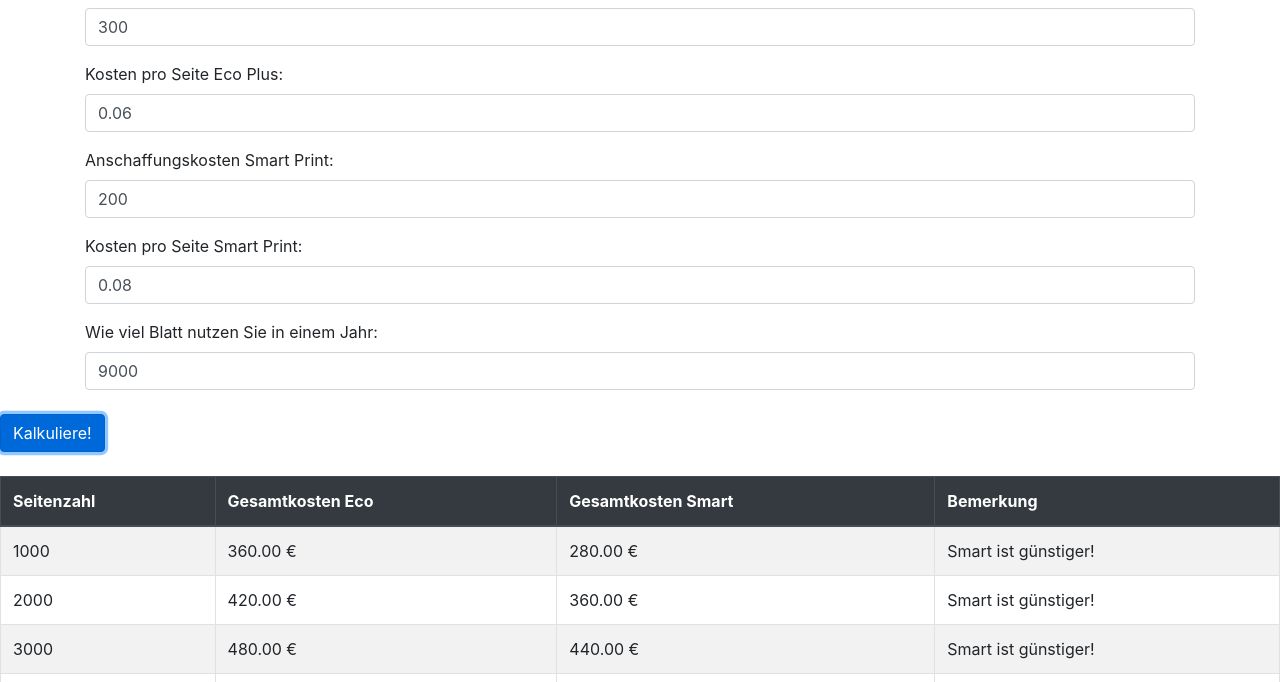
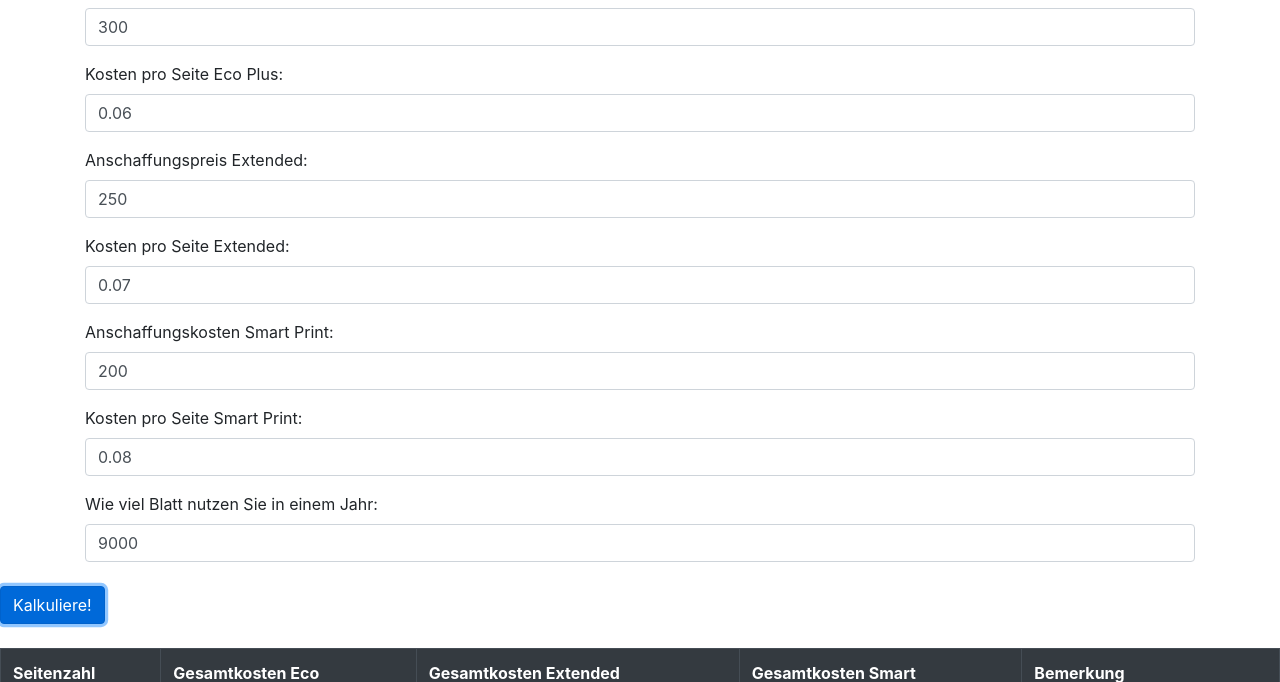
Before and after one commit to enekarab/lernplattform, a plain HTML site: page 007_Druckvergleich/index.html in a window 1280 px wide. Both pictures are taken after a click on the button "Kalkuliere!". Shown: the part 118-800 px from the top of the page. Drawn offline with nearby package versions, Linux system fonts and the light colour scheme.

Commit message:
Update index.html

```diff
--- a/007_Druckvergleich/index.html
+++ b/007_Druckvergleich/index.html
@@ -1,4 +1,5 @@
 <!DOCTYPE html>
+
 <html><head><meta http-equiv="Content-Type" content="text/html; charset=UTF-8">
 
     <title>Druckervergleich</title> <a href="../index.html"><button class="btn btn-primary">Hauptseite</button></a>
@@ -17,6 +18,16 @@
                 <label for="idKostenProSeiteEco">Kosten pro Seite Eco Plus:</label>
                 <input id="idKostenProSeiteEco" class="form-control" type="number" value="0.06" step="0.01" placeholder="in €">
             </div>
+
+            <div class="form-group">
+                <label for="idAnschaffungspreisExtended">Anschaffungspreis Extended:</label>
+                <input id="idAnschaffungspreisExtended" class="form-control" type="number" value="250" placeholder="in €">
+            </div>
+            <div class="form-group">
+                <label for="idKostenProSeiteExtended">Kosten pro Seite Extended:</label>
+                <input id="idKostenProSeiteExtended" class="form-control" type="number" value="0.07" step="0.01" placeholder="in €">
+            </div>
+
             <div class="form-group">
                 <label for="idAnschaffungspreisSmart">Anschaffungskosten Smart Print:</label>
                 <input id="idAnschaffungspreisSmart" class="form-control" type="number" value="200" placeholder="in €">
@@ -29,12 +40,12 @@
             <div class="form-group"></div>
                 <label for="idplattpapier">Wie viel Blatt nutzen Sie in einem Jahr:</label>
                 <input id="idplattpapier" class="form-control" type="number" value="9000" min="1000" step="1000" placeholder="Stück">
-            </div>
-        </br>
+            </form></div>
+        <br>
             <button type="button" class="btn btn-primary" onclick="fDruck();">Kalkuliere!</button>
-        </form>
+
         <div class="mt-4" id="idAusgabe"></div>
-    </div>
+
 
 
     <script src="./Druckervergleich_files/jquery-3.5.1.slim.min.js.Download"></script>
@@ -44,58 +55,50 @@
     <script>
 
 function fDruck() {
-
     var vAnschaffungsPreisEco = parseFloat(document.getElementById("idAnschaffungspreisECO").value);
     var vAnschaffungsPreisSmart = parseFloat(document.getElementById("idAnschaffungspreisSmart").value);
+    var vAnschaffungsPreisExtended = parseFloat(document.getElementById("idAnschaffungspreisExtended").value);
     var vKostenProSeiteEco = parseFloat(document.getElementById("idKostenProSeiteEco").value);
+    var vKostenProSeiteExtended = parseFloat(document.getElementById("idKostenProSeiteExtended").value);
     var vKostenProSeiteSmart = parseFloat(document.getElementById("idKostenProSeiteSmart").value);
     var vAusgabeHTML = "";
     var vStart = 1000;
     var vplattpapier = parseFloat(document.getElementById("idplattpapier").value);
     var vXK = vplattpapier;
 
-
     vAusgabeHTML = vAusgabeHTML + "<table class='table table-striped table-bordered'>";
     vAusgabeHTML = vAusgabeHTML + "<thead class='thead-dark'><tr><th>Seitenzahl</th>";
     vAusgabeHTML = vAusgabeHTML + "<th>Gesamtkosten Eco</th>";
+    vAusgabeHTML = vAusgabeHTML + "<th>Gesamtkosten Extended</th>";
     vAusgabeHTML = vAusgabeHTML + "<th>Gesamtkosten Smart</th>";
     vAusgabeHTML = vAusgabeHTML + "<th>Bemerkung</th></tr></thead><tbody>";
 
                 while (vStart <= vXK) {
 
                     var vGesamtkostenEco = vAnschaffungsPreisEco + (vStart * vKostenProSeiteEco);
+                    var vGesamtkostenExtended = vAnschaffungsPreisExtended + (vStart * vKostenProSeiteExtended);
                     var vGesamtkostenSmart = vAnschaffungsPreisSmart + (vStart * vKostenProSeiteSmart);
-
 
                         vAusgabeHTML = vAusgabeHTML + "<tr><td>" + vStart + "</td>";
                         vAusgabeHTML = vAusgabeHTML + "<td>" + vGesamtkostenEco.toFixed(2) + " €</td>";
+                        vAusgabeHTML = vAusgabeHTML + "<td>" + vGesamtkostenExtended.toFixed(2) + " €</td>";
                         vAusgabeHTML = vAusgabeHTML + "<td>" + vGesamtkostenSmart.toFixed(2) + " €</td>";
 
-
-        if (vGesamtkostenEco < vGesamtkostenSmart) {
+                        if (vGesamtkostenEco < vGesamtkostenSmart && vGesamtkostenEco < vGesamtkostenExtended) {
                             vAusgabeHTML = vAusgabeHTML + "<td>Eco ist günstiger!</td></tr>";
-        } else if (vGesamtkostenEco > vGesamtkostenSmart) {
+                        } else if (vGesamtkostenSmart < vGesamtkostenEco && vGesamtkostenSmart < vGesamtkostenExtended) {
                             vAusgabeHTML = vAusgabeHTML + "<td>Smart ist günstiger!</td></tr>";
-        } else {
-            vAusgabeHTML = vAusgabeHTML + "<td style='background-color: grey;'>Kritische Menge!</td></tr>";
+                        } else if (vGesamtkostenExtended < vGesamtkostenSmart && vGesamtkostenExtended < vGesamtkostenEco) {
+                            vAusgabeHTML = vAusgabeHTML + "<td>Extended ist günstiger!</td></tr>";
+                        } else if (vGesamtkostenExtended === vGesamtkostenSmart && vGesamtkostenExtended == vGesamtkostenEco) {
+                            vAusgabeHTML = vAusgabeHTML + "<td style='background-color: green;'>Kritische Menge!</td></tr>";
                         }
-
 
                 vStart += 1000;
             }
 
-
             vAusgabeHTML = vAusgabeHTML + "</tbody></table>";
-
-
-    document.getElementById("idAusgabe").innerHTML = vAusgabeHTML;
-}
-
-
-
-
-
-
+            document.getElementById("idAusgabe").innerHTML = vAusgabeHTML; }
 
 
     </script>
```
Lines whose indentation alone changed are shown as unchanged.
